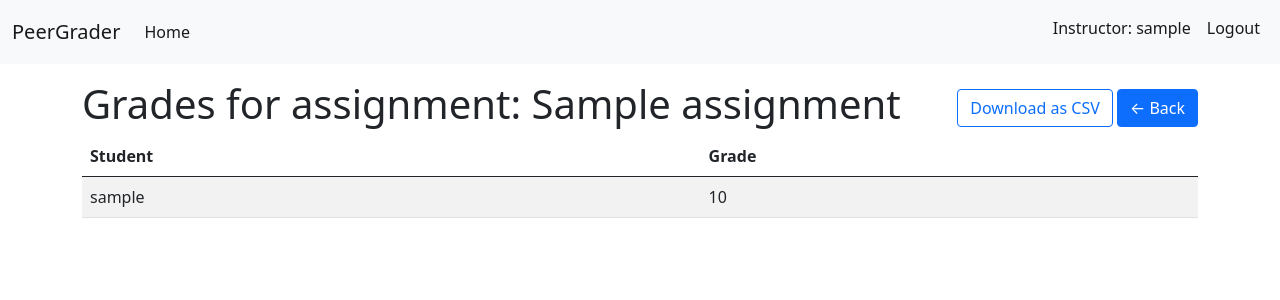
After one commit to andre-dom/PeerGrader, a Django app: a page that uses assignments/templates/assignments/view_grades.html in a window 1280 px wide. The commit adds this page. Shown: the top 300 px of the page. Run offline with Django 3.2, Linux system fonts and the light colour scheme; a user stored in the database is signed in; tables that the repository leaves empty hold one stand-in row (values such as "Sample post").

Commit message:
create view_grades view

```diff
--- /dev/null
+++ b/assignments/templates/assignments/view_grades.html
@@ -0,0 +1,32 @@
+{% extends 'base.html' %}
+{% block content %}
+    <div class="d-flex justify-content-between align-items-center">
+        <h1>Grades for assignment: {{ assignment.name }}</h1>
+        <div>
+            <a href="{% url 'assignments:get_grades_as_csv' assignment.slug %}"class="btn btn-outline-primary">Download as CSV</a>
+            <a class="btn btn-primary" href="{% url 'courses:view_course' assignment.course.slug %}">← Back</a>
+        </div>
+    </div>
+    <table class="table table-striped table-hover">
+        <thead>
+        <tr>
+            <th scope="col">Student</th>
+            <th scope="col">Grade</th>
+        </tr>
+        </thead>
+        <tbody>
+        {% for assignment_submission in assignment_submissions %}
+            <tr>
+                {#            <th scope="row">1</th>#}
+                <td>{{ assignment_submission.student.username }}</td>
+                {% if assignment_submission.is_submitted %}
+                    <td>{{ assignment_submission.getScore }}</td>
+                {% else %}
+                    <td>N/A</td>
+                {% endif %}
+            </tr>
+        {% endfor %}
+        </tbody>
+    </table>
+
+{% endblock %}
--- a/assignments/urls.py
+++ b/assignments/urls.py
@@ -10,7 +10,8 @@ urlpatterns = [
     path('<slug:slug>/publishassignment/', assignments.views.assignment_publish_view, name='publish_assignment'),
     path('<slug:slug>/close_assignment/', assignments.views.assignment_close_view, name='close_assignment'),
     path('<slug:slug>/grade_assignment/', assignments.views.assignment_grade_view, name='grade_assignment'),
-    path('<slug:assignment_slug>/grades', assignments.views.get_grades_as_csv, name='get_grades_as_csv'),
+    path('<slug:assignment_slug>/grades', assignments.views.assignment_view_grades_view, name='assignment_view_grades_view'),
+    path('<slug:assignment_slug>/grades/download', assignments.views.get_grades_as_csv, name='get_grades_as_csv'),
     path('<slug:slug>/edit_assignment/', assignments.views.assignment_edit_view, name='edit_assignment'),
     path('<slug:assignment_slug>/newquestion/', assignments.views.question_create_view, name='create_question'),
     path('<slug:assignment_slug>/editquestion/<int:index>', assignments.views.question_edit_view, name='edit_question'),
--- a/assignments/views.py
+++ b/assignments/views.py
@@ -457,6 +457,31 @@ class SubmitGradedAssignmentView(UpdateView):
     #     return reverse_lazy('/', kwargs={'slug': self.kwargs['assignment_slug']})
 
 
+class GradesView(DetailView):
+    model = Assignment
+    slug_url_kwarg = 'assignment_slug'
+    slug_field = 'slug'
+    template_name = 'assignments/view_grades.html'
+
+    def get_context_data(self, **kwargs):
+        context = super(GradesView, self).get_context_data(**kwargs)
+        assignment = Assignment.objects.get(slug=self.kwargs['assignment_slug'])
+        assignment_submissions = assignment.assignment_submissions.all()
+        context.update({"assignment": assignment})
+        context.update({"assignment_submissions": assignment_submissions})
+        return context
+
+    def dispatch(self, request, *args, **kwargs):
+        # validate user
+        assignment = Assignment.objects.get(slug=self.kwargs['assignment_slug'])
+        course = assignment.course
+        user = request.user
+        if user != course.instructor:
+            return redirect('/')
+        else:
+            return super(GradesView, self).dispatch(request, *args, **kwargs)
+
+
 @login_required()
 def get_grades_as_csv(request, assignment_slug):
     # Create the HttpResponse object with the appropriate CSV header.
@@ -473,7 +498,7 @@ def get_grades_as_csv(request, assignment_slug):
         if assignment_submission.is_submitted:
             writer.writerow([assignment_submission.student, assignment_submission.getScore()])
         else:
-            writer.writerow([assignment_submission.student, '0'])
+            writer.writerow([assignment_submission.student, 'Not Submitted'])
 
     return response
 
@@ -485,6 +510,7 @@ assignment_publish_view = login_required(PublishAssignment.as_view())
 assignment_edit_view = login_required(EditAssignment.as_view())
 assignment_close_view = login_required(CloseAssignment.as_view())
 assignment_grade_view = login_required(GradeAssignment.as_view())
+assignment_view_grades_view = login_required(GradesView.as_view())
 get_grades_as_csv = login_required(get_grades_as_csv)
 
 question_edit_view = login_required(EditQuestion.as_view())
--- a/courses/templates/courses/instructorcourseview.html
+++ b/courses/templates/courses/instructorcourseview.html
@@ -35,7 +35,8 @@
                             <a href="{% url 'assignments:delete_assignment' Assignment.slug %}" class="btn btn-danger">Delete</a>
                             <a href="{% url 'assignments:grade_assignment' Assignment.slug %}"class="btn btn-outline-primary">Grade Assignment</a>
                         {% elif Assignment.state == "graded" %}
-                            <a href="{% url 'assignments:get_grades_as_csv' Assignment.slug %}"class="btn btn-outline-primary">View Grades</a>
+                            <a href="{% url 'assignments:assignment_view_grades_view' Assignment.slug %}"class="btn btn-outline-primary">View Grades</a>
+{#                            <a href="{% url 'assignments:get_grades_as_csv' Assignment.slug %}"class="btn btn-outline-primary">View Grades</a>#}
                         {% endif %}
                         <a href="{% url 'assignments:view_assignment' Assignment.slug %}"
                            class="btn btn-primary">View</a>
```
